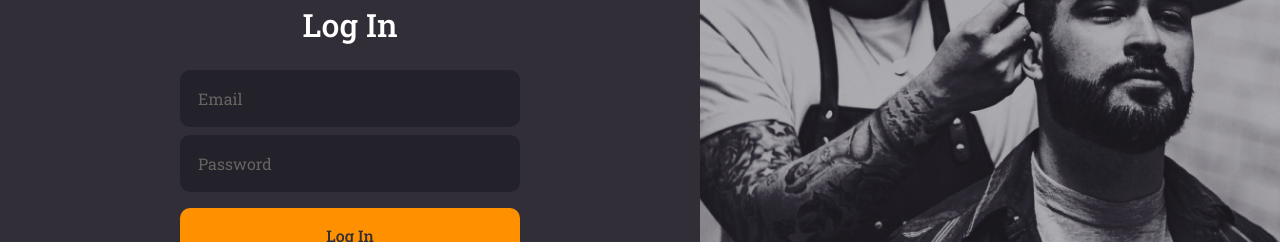
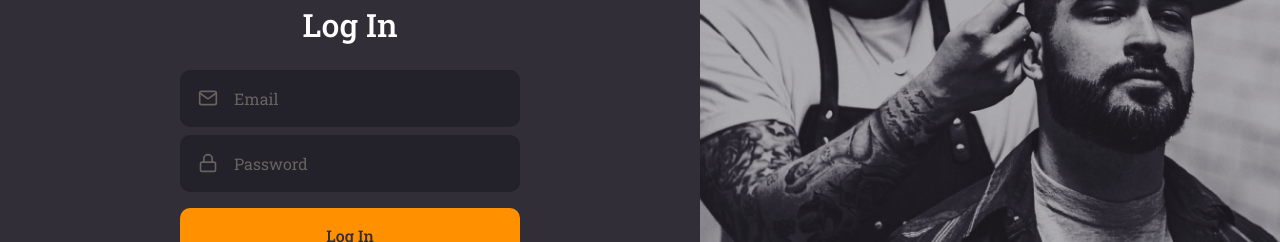
Before and after one commit to wladimirgrf/gobarber-web, a React (Create React App) app: page / in a window 1280 px wide. Shown: the part 289-531 px from the top of the page. Built offline with nearby package versions, Linux system fonts and the light colour scheme.

Commit message:
feat: Separate Button and Input component, global use

```diff
--- /dev/null
+++ b/src/components/Button/index.tsx
@@ -0,0 +1,16 @@
+import React, { ButtonHTMLAttributes } from 'react';
+
+import { Container } from './styles';
+
+type ButtonProps = ButtonHTMLAttributes<HTMLButtonElement>;
+
+const Button: React.FunctionComponent<ButtonProps> = ({
+  children,
+  ...rest
+}) => (
+  <Container type="button" {...rest}>
+    {children}
+  </Container>
+);
+
+export default Button;
--- /dev/null
+++ b/src/components/Button/styles.ts
@@ -0,0 +1,19 @@
+import styled from 'styled-components';
+import { shade } from 'polished';
+
+export const Container = styled.button`
+  background: #ff9000;
+  height: 56px;
+  border-radius: 10px;
+  border: 0;
+  padding: 0 16px;
+  color: #312e38;
+  width: 100%;
+  font-weight: 500;
+  margin-top: 16px;
+  transition: background-color 0.2s;
+
+  &:hover {
+    background: ${shade(0.2, '#ff9000')};
+  }
+`;
--- /dev/null
+++ b/src/components/Input/index.tsx
@@ -0,0 +1,21 @@
+import React, { InputHTMLAttributes } from 'react';
+import { IconBaseProps } from 'react-icons';
+
+import { Container } from './styles';
+
+interface InputProps extends InputHTMLAttributes<HTMLInputElement> {
+  name: string;
+  icon: React.ComponentType<IconBaseProps>;
+}
+
+const Input: React.FunctionComponent<InputProps> = ({
+  icon: Icon,
+  ...rest
+}) => (
+  <Container>
+    {Icon && <Icon size={20} />}
+    <input {...rest} />
+  </Container>
+);
+
+export default Input;
--- /dev/null
+++ b/src/components/Input/styles.ts
@@ -0,0 +1,32 @@
+import styled from 'styled-components';
+
+export const Container = styled.div`
+  background: #232129;
+  border-radius: 10px;
+  border: 2px solid #232129;
+  padding: 16px;
+  width: 100%;
+  color: #666360;
+
+  display: flex;
+  align-items: center;
+
+  & + div {
+    margin-top: 8px;
+  }
+
+  input {
+    flex: 1;
+    background: transparent;
+    border: 0;
+    color: #f4ede8;
+
+    &::placeholder {
+      color: #666360;
+    }
+  }
+
+  svg {
+    margin-right: 16px;
+  }
+`;
--- a/src/pages/SignIn/index.tsx
+++ b/src/pages/SignIn/index.tsx
@@ -1,8 +1,12 @@
 import React from 'react';
-import { FiLogIn } from 'react-icons/fi';
+import { FiLogIn, FiMail, FiLock } from 'react-icons/fi';
 
 import logoImg from '../../assets/logo.svg';
+
 import { Container, Content, Background } from './styles';
+
+import Input from '../../components/Input';
+import Button from '../../components/Button';
 
 const SignIn: React.FunctionComponent = () => (
   <Container>
@@ -12,10 +16,15 @@
       <form>
         <h1>Log In</h1>
 
-        <input placeholder="Email" />
-        <input type="password" placeholder="Password" />
+        <Input name="email" icon={FiMail} placeholder="Email" />
+        <Input
+          name="password"
+          icon={FiLock}
+          type="password"
+          placeholder="Password"
+        />
 
-        <button type="submit">Log In</button>
+        <Button type="submit">Log In</Button>
 
         <a href="forgot">Forgot password?</a>
       </form>
--- a/src/pages/SignIn/styles.ts
+++ b/src/pages/SignIn/styles.ts
@@ -27,40 +27,6 @@
 
     h1 {
       margin-bottom: 24px;
-    }
-
-    input {
-      background: #232129;
-      border-radius: 10px;
-      border: 2px solid #232129;
-      padding: 16px;
-      width: 100%;
-      color: #f4ede8;
-
-      &::placeholder {
-        color: #666360;
-      }
-
-      & + input {
-        margin-top: 8px;
-      }
-    }
-
-    button {
-      background: #ff9000;
-      height: 56px;
-      border-radius: 10px;
-      border: 0;
-      padding: 0 16px;
-      color: #312e38;
-      width: 100%;
-      font-weight: 500;
-      margin-top: 16px;
-      transition: background-color 0.2s;
-
-      &:hover {
-        background: ${shade(0.2, '#ff9000')};
-      }
     }
 
     a {
```
Also changed, not shown: .eslintrc.json.
